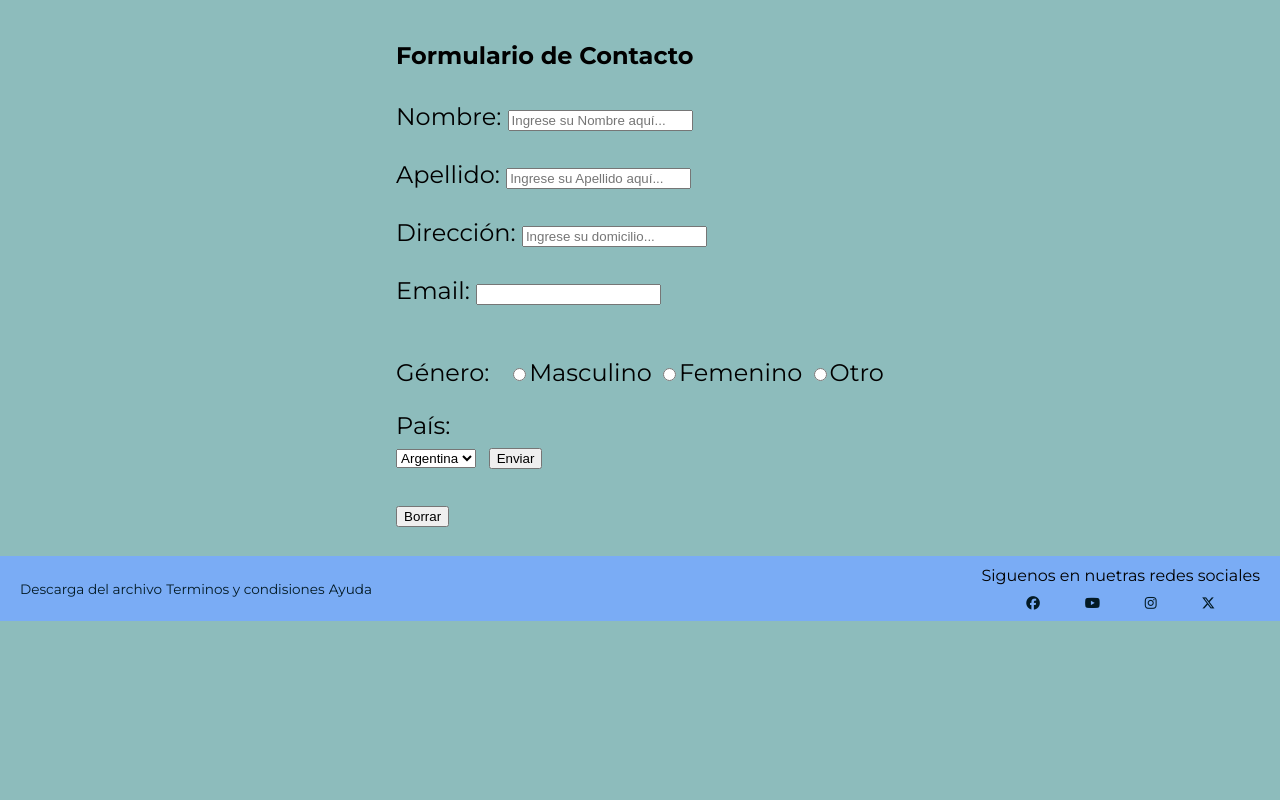
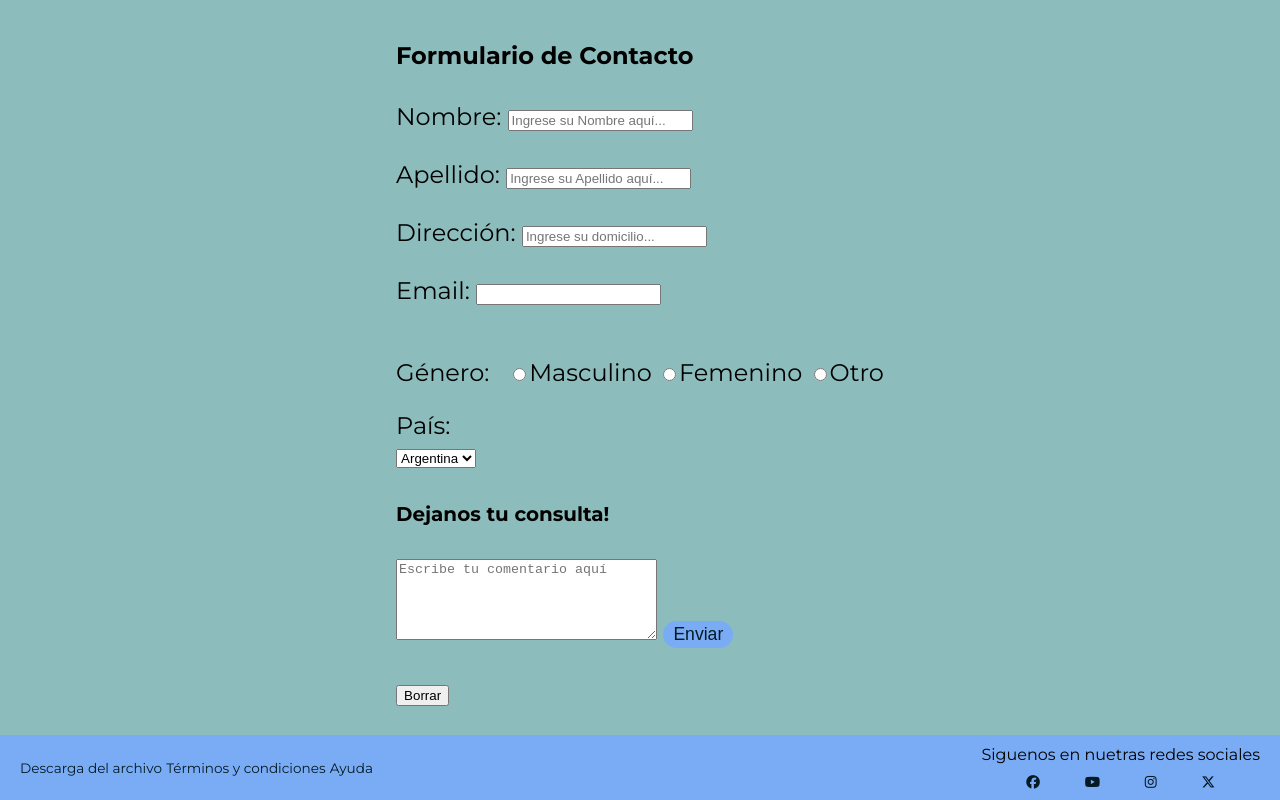
Before and after one commit to sergio-dario/Grupo1NodeJs, a plain HTML site: page Grupo1NodeJs/contacto.html in a window 1280 px wide. Shown: the part 791-1591 px from the top of the page. Before the commit the page ends 1412 px from the top, so only its background shows below. Drawn offline with Linux system fonts and the light colour scheme.

Commit message:
form contacto modificado
agrego el cuadro de texto para la consulta del usuario.

```diff
--- a/Grupo1NodeJs/contacto.html
+++ b/Grupo1NodeJs/contacto.html
@@ -110,6 +110,8 @@
               <option value="CL">Chile</option>
               <option value="BR">Brasil</option>
             </select>&nbsp;
+            <h5>Dejanos tu consulta!</h5>
+            <textarea name="comentario" id="comentario" cols="30" rows="5" placeholder="Escribe tu comentario aquí"></textarea>
 
             <input type="submit" value="Enviar" class="boton-buscador"><br><br>
             <input type="reset" value="Borrar"><br><br>
@@ -122,7 +124,7 @@
     <footer>
       <div class="container-f">
         <a href="./templates/register.html" download="nombre_personalizado.html">Descarga del archivo</a>
-        <a href="#">Terminos y condisiones</a>
+        <a href="#">Términos y condiciones</a>
         <a href="#">Ayuda</a>
 
       </div>
--- a/Grupo1NodeJs/css/contacto.css
+++ b/Grupo1NodeJs/css/contacto.css
@@ -203,7 +203,16 @@ li.dropdown {
     animation: pulse 0.5s infinite alternate;
   }
 /*termina el portada*/
-
+.boton-buscador{
+    height: 1.7rem;
+    font-size: 1.1rem;
+    background: var(--primary-color);
+    padding: 0px 10px;
+    margin-right: 15px;
+    border: 0px;
+    border-radius: 15px;
+    color: var(--fuente-oscura);
+}
 /* Empieza el footer */
 footer {
     display: flex;
```
Also changed, not shown: Grupo1NodeJs/index.html (+1 -1 lines), Grupo1NodeJs/index2.html (+1 -1 lines).
